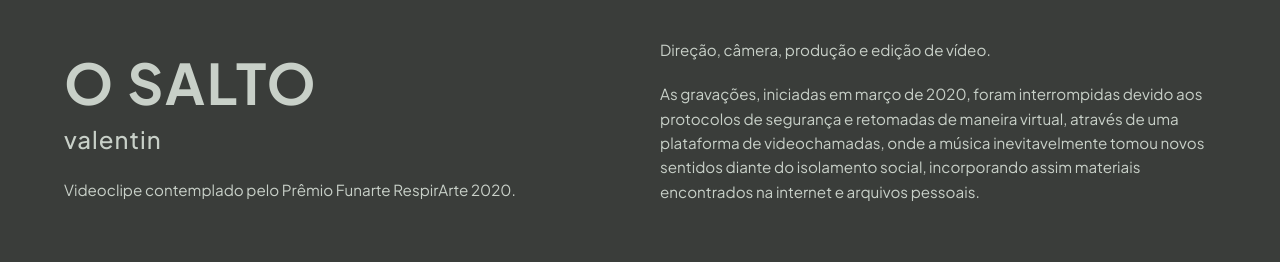
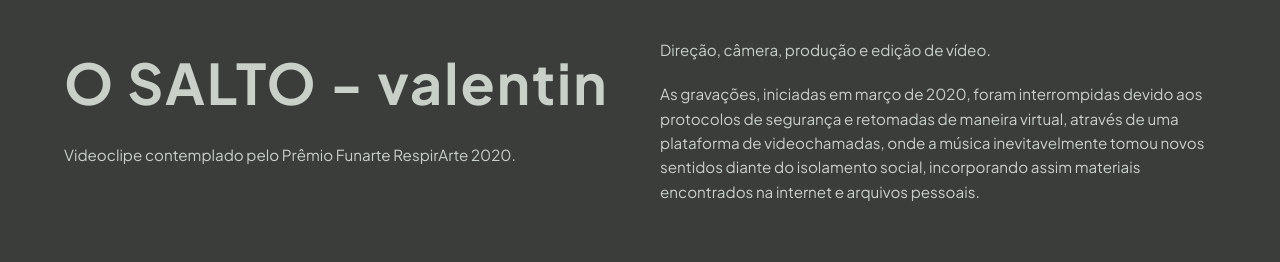
Before and after one commit to umpedrogallego/a360, a plain HTML site: page osalto.html in a window 1280 px wide. Shown: the part 288-550 px from the top of the page. Drawn offline with Linux system fonts and the light colour scheme.

Commit message:
Update osalto.html

```diff
--- a/osalto.html
+++ b/osalto.html
@@ -297,8 +297,7 @@
         <!-- Seção de Introdução -->
         <div class="intro-section">
             <div class="intro-title">
-                <h1>O SALTO</h1>
-              <h2 style="margin-top: -8px;">valentin</h2>
+                <h1>O SALTO - valentin</h1>
               <p style="margin-top: 15px; margin-bottom: 5px;">Videoclipe contemplado pelo Prêmio Funarte RespirArte 2020.</p>
             </div>
             <div class="intro-text">
```
